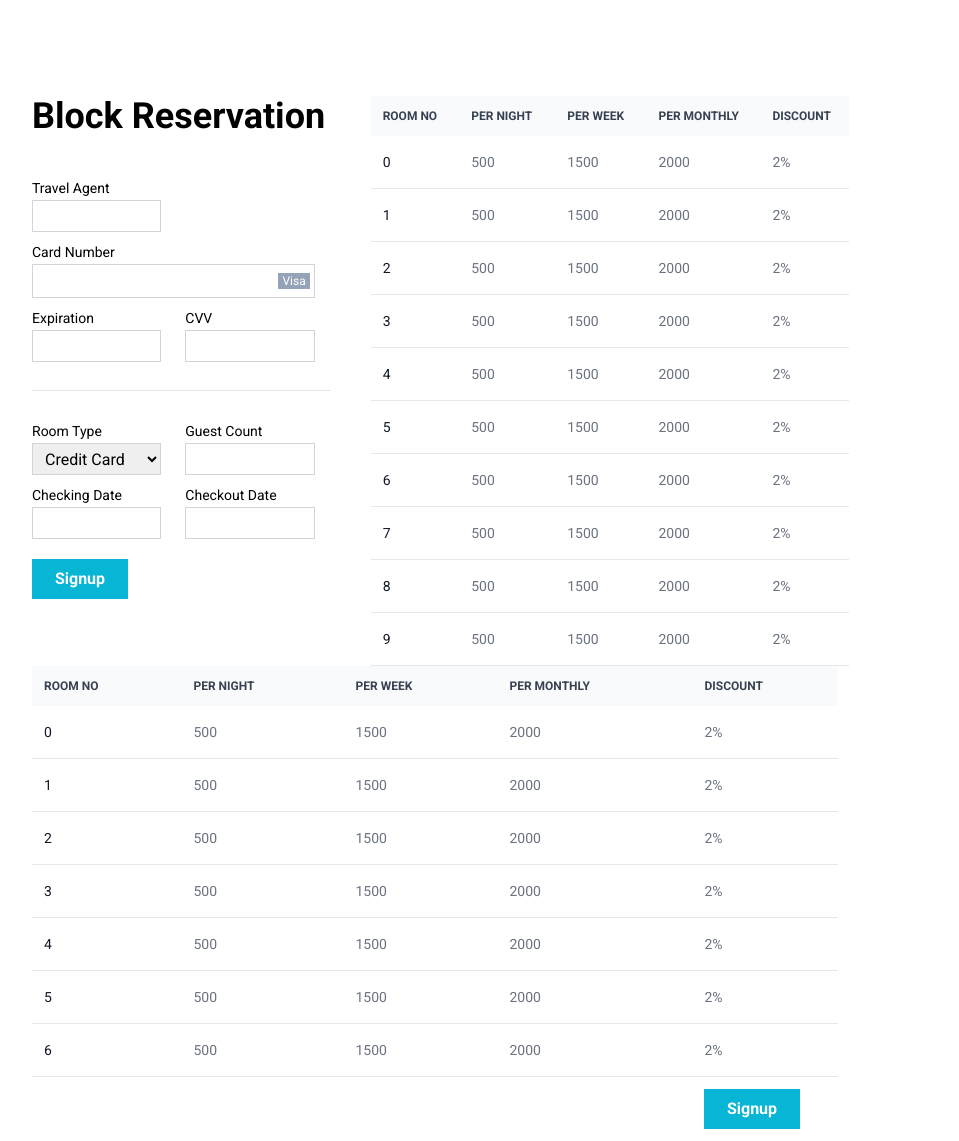
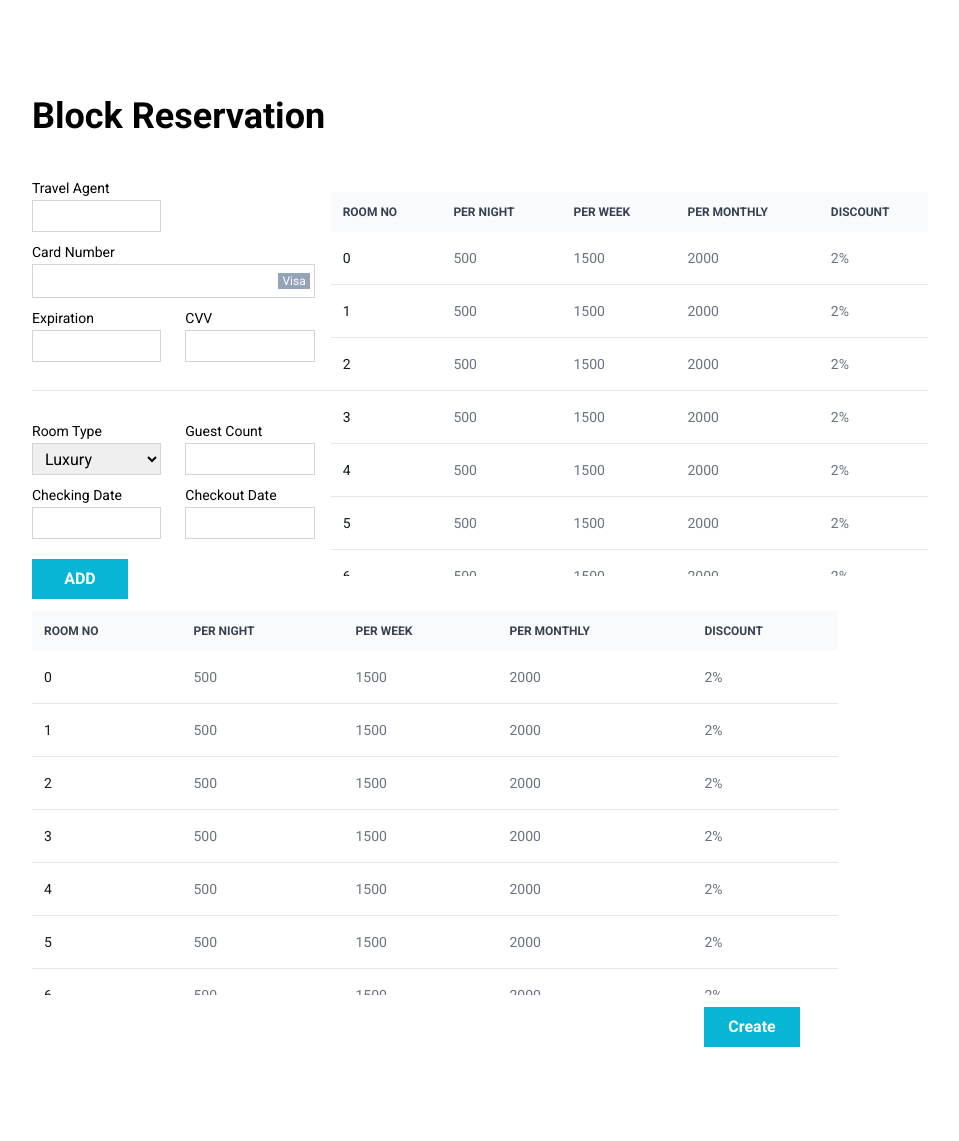
Before and after one commit to 0xbyt3z/TopupHotelRev, a PHP site: page /block_reservation.php in a window 1280 px wide. Shown: the part 52-1193 px from the top of the page, without its empty margins (160-1119 px from the left). After the commit the page ends 1099 px from the top, so only its background shows below. Run offline with PHP 8.4, Linux system fonts and the light colour scheme; some libraries are stand-ins or nearby versions.

Commit message:
style tables add scrolling and sticky thead

```diff
--- a/block_reservation.php
+++ b/block_reservation.php
@@ -68,8 +68,8 @@ include "./components/Nav.php";
                                     <label for="" class="text-sm">Room Type</label>
                                     <select name="" id=""
                                         class="h-8 w-full border border-gray-300 outline-0 pl-2 focus:border-gray-900">
-                                        <option value="">Credit Card</option>
-                                        <option value="">Cash</option>
+                                        <option value="">Luxury</option>
+                                        <option value="">Deluxe</option>
                                     </select>
                                 </div>
 
@@ -95,16 +95,16 @@ include "./components/Nav.php";
                                 <div class="mr-4 col-span-2">
 
                                     <button
-                                        class="w-24 bg-cyan-500 py-2 px-3 my-3 text-white font-bold mr-32">Signup</button>
+                                        class="w-24 bg-cyan-500 py-2 px-3 my-3 text-white font-bold mr-32">ADD</button>
                                 </div>
                             </div>
                         </div>
                     </div>
-                    <div class="w-2/3 h-auto">
+                    <div class="w-2/3 max-h-96 mt-24 overflow-auto overflow-x-hidden">
 
-                        <div class="overflow-x-auto relative">
-                            <table class="w-4/5 text-sm text-left text-gray-500 ml-10 ">
-                                <thead class="text-xs text-gray-700 uppercase bg-gray-50 ">
+                        <div class="relative max-h-96">
+                        <table class="w-full max-w-[63vw] text-sm text-left text-gray-500">
+                            <thead class="text-xs text-gray-700 uppercase bg-gray-50 sticky top-0">
                             <tr>
                                     <th scope="col" class="py-3 px-3">
                                         Room no
@@ -130,7 +130,7 @@ include "./components/Nav.php";
                             $perweekcharge = "1500";
                             $permonthcharge = "2000";
                             $discount = "2%";
-                                for ($i=0; $i < 10; $i++) {
+                            for ($i=0; $i < 20; $i++) {
                                 echo '
                                         <tr class="bg-white border-b ">
                                             <th scope="row"
@@ -155,16 +155,17 @@ include "./components/Nav.php";
 
                             ?>
                             </tbody>
+
                             </table>
                         </div>
 
 
                     </div>
                 </div>
-                <div class="w-full">
-                    <div class="w-full overflow-x-auto">
+                <div class="w-full max-h-96 overflow-auto overflow-x-hidden">
+                    <div class="w-full max-h-96">
                         <table class="w-full max-w-[63vw] text-sm text-left text-gray-500">
-                            <thead class="text-xs text-gray-700 uppercase bg-gray-50 ">
+                            <thead class="text-xs text-gray-700 uppercase bg-gray-50 sticky top-0">
                                 <tr>
                                     <th scope="col" class="py-3 px-3">
                                         Room no
@@ -190,7 +191,7 @@ include "./components/Nav.php";
                             $perweekcharge = "1500";
                             $permonthcharge = "2000";
                             $discount = "2%";
-                            for ($i=0; $i < 7; $i++) {
+                            for ($i=0; $i < 20; $i++) {
                                 echo '
                                         <tr class="bg-white border-b ">
                                             <th scope="row"
@@ -221,7 +222,7 @@ include "./components/Nav.php";
 
                 <!--submit button-->
                 <div class="w-full flex justify-end">
-                    <button class="w-24 bg-cyan-500 py-2 px-3 my-3 text-white font-bold mr-32">Signup</button>
+                    <button class="w-24 bg-cyan-500 py-2 px-3 my-3 text-white font-bold mr-32">Create</button>
                 </div>
             </div>
         </form>
--- a/pending_reservations.php
+++ b/pending_reservations.php
@@ -43,11 +43,11 @@ include "./components/Nav.php";
         <!--containers-->
         <div class="w-screen h-full flex mt-10">
             <div class="w-1/12 h-full">.</div>
-            <div class="w-7/12 h-full bg-gray-400">
+            <div class="w-7/12 max-h-screen bg-gray-400">
                 <!--table-->
-                <div class="overflow-x-auto relative">
+                <div class="max-h-screen overflow-auto overflow-x-hidden">
                     <table class="w-full text-sm text-left text-gray-500 z-0">
-                        <thead class="text-xs text-gray-700 uppercase bg-gray-50 ">
+                        <thead class="text-xs text-gray-700 uppercase bg-gray-50 sticky top-0">
                             <tr>
                                 <th scope="col" class="py-3 px-3">
                                     Customer
--- a/style.css
+++ b/style.css
@@ -5,3 +5,12 @@ body{
     font-family: 'Roboto', sans-serif;
     overflow-x: hidden;
 }
+
+::-webkit-scrollbar {
+    width: 0;  /* Remove scrollbar space */
+    background: transparent;  /* Optional: just make scrollbar invisible */
+}
+/* Optional: show position indicator in red */
+::-webkit-scrollbar-thumb {
+    background: #FF0000;
+}
```
Also changed, not shown: reservation.php (+4 -4 lines), room_allocation.php (+6 -6 lines). Lines whose indentation alone changed are shown as unchanged.
